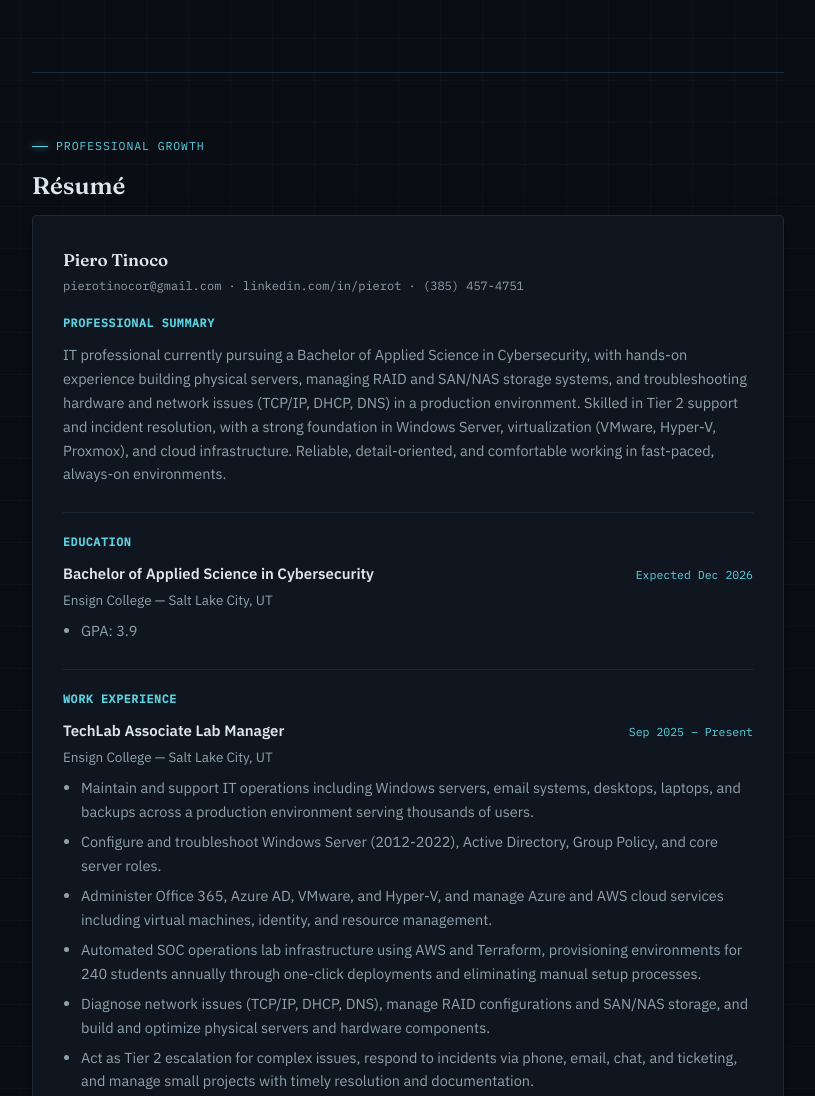
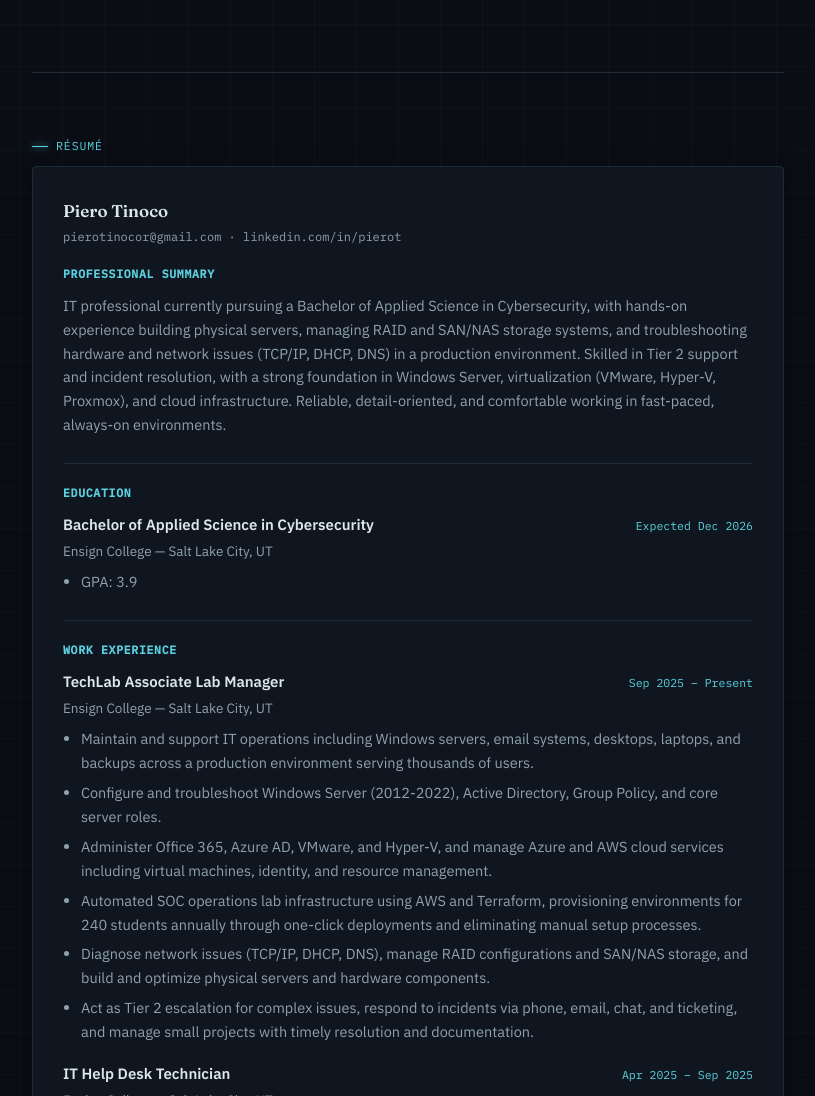
Before and after one commit to Tino4xc/portfolio, a plain HTML site: page index.html in a window 1280 px wide. Shown: the part 2640-3736 px from the top of the page, without its empty margins (232-1047 px from the left). Drawn offline with Linux system fonts and the light colour scheme.

Commit message:
Update index.html

```diff
--- a/index.html
+++ b/index.html
@@ -509,12 +509,11 @@
   </section>
 
   <section id="resume">
-    <div class="eyebrow">Professional Growth</div>
-    <h2>Résumé</h2>
+    <div class="eyebrow">Résumé</div>
     <div class="resume-block">
       <h3>Piero Tinoco</h3>
       <div class="contact">
-        pierotinocor@gmail.com · linkedin.com/in/pierot · (385) 457-4751
+        pierotinocor@gmail.com · linkedin.com/in/pierot
       </div>
 
       <h4>Professional Summary</h4>
@@ -590,7 +589,6 @@
 
   <section id="projects">
     <div class="eyebrow">Projects</div>
-    <h2>Work that shaped this growth</h2>
 
     <div class="project">
       <div class="project-head">
```
